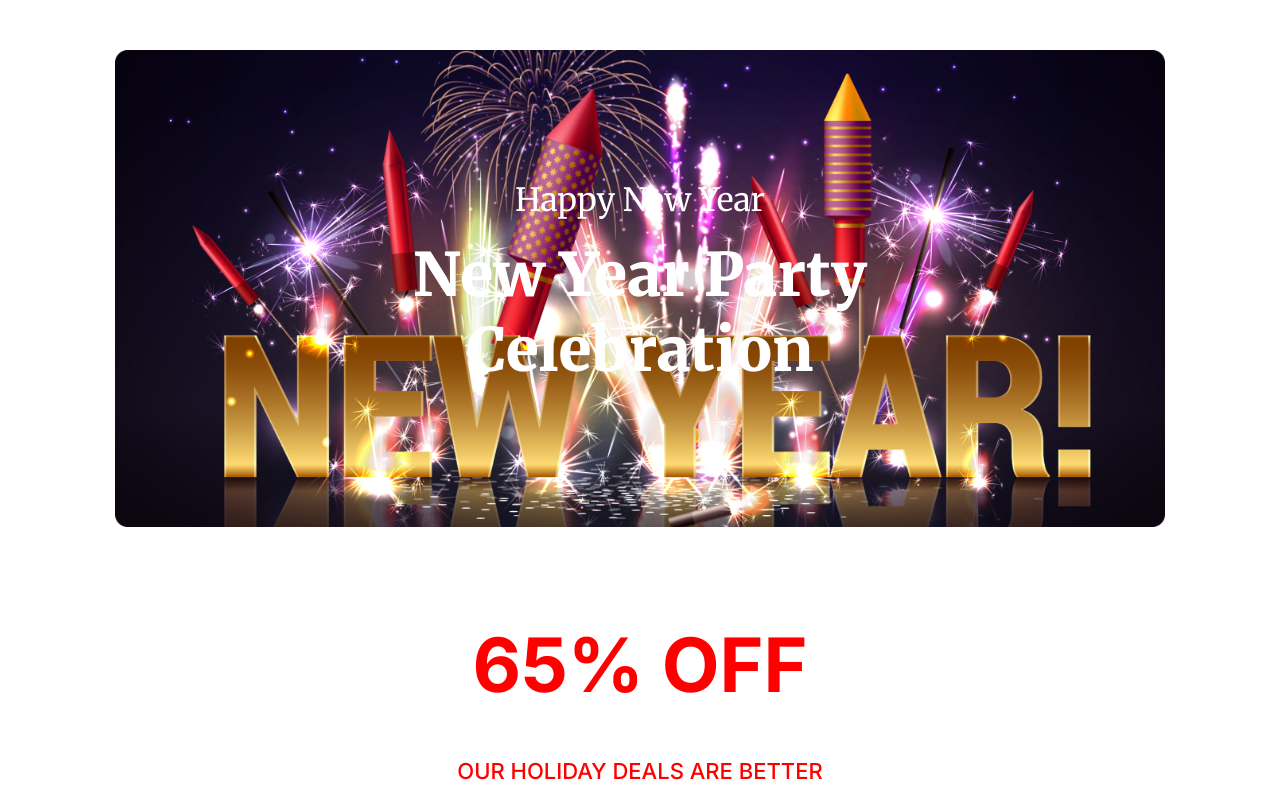
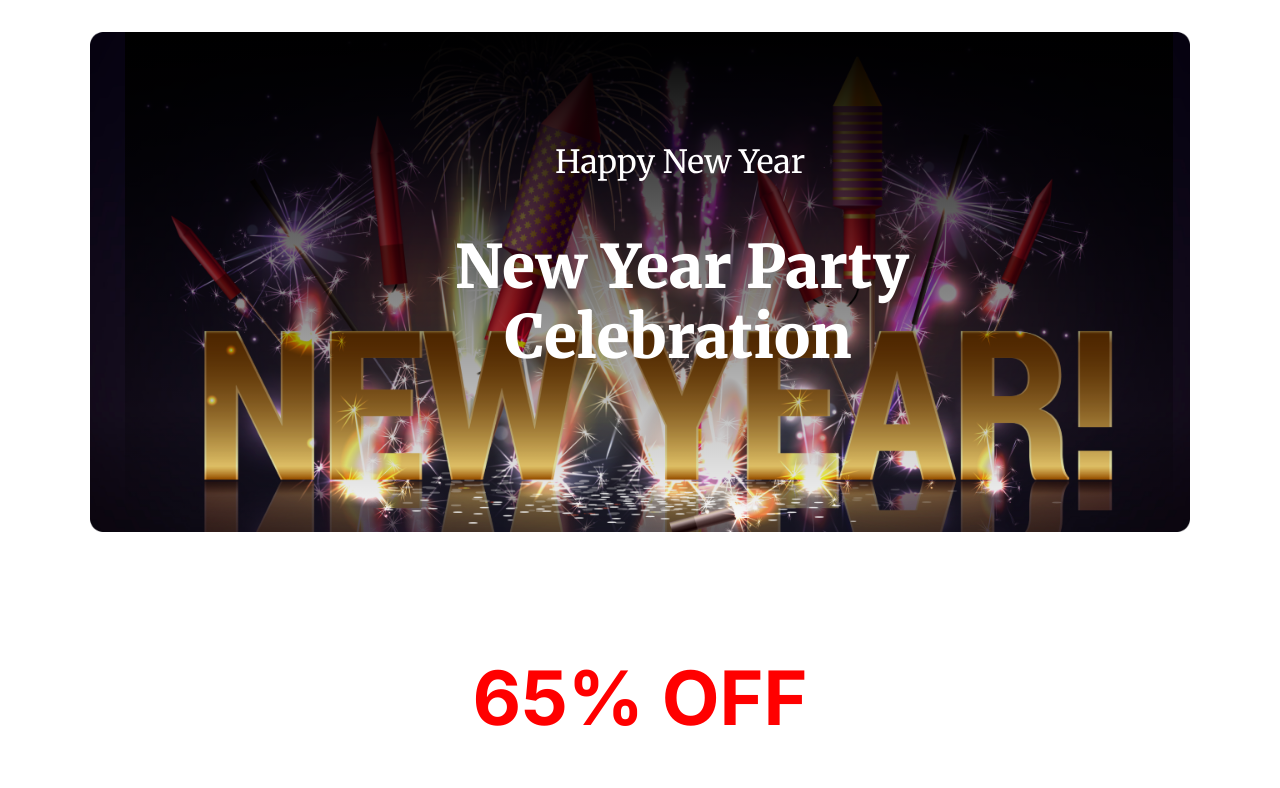
Before and after one commit to MdRakibBari/Assignment-1-repo, a plain HTML site: page index.html in a window 1280 px wide. Shown: the top 788 px of the page. Drawn offline with Linux system fonts and the light colour scheme.

Commit message:
Finally My Website Is Done

```diff
--- a/Styles/design.css
+++ b/Styles/design.css
@@ -585,7 +585,7 @@ body {
     margin-left: 68px;
 }
 
-.tum1 {
+.tumi1 {
     color: #FFF;
     font-family: Merriweather;
     font-size: 60px;
@@ -598,7 +598,7 @@ body {
     padding-top: 20px;
 }
 
-.tum2 {
+.tumi2 {
     color: rgba(255, 255, 255, 0.80);
     font-family: Inter;
     font-size: 16px;
@@ -624,7 +624,85 @@ body {
     margin-top: 20px;
 
 }
-.Allaa{
+
+.Allaa {
     margin-top: 120px;
     margin-bottom: 120px;
 }
+
+.kalula {
+    width: 100%;
+    height: 500px;
+    background-color: crimson;
+    background-image: url(../Images/Banner\ Image.png);
+    background-repeat: no-repeat;
+    background-size: 1100px;
+    background-position: center;
+}
+
+.banula {
+    width: 100%;
+    height: 500px;
+    background-image: linear-gradient(to bottom, red, blue);
+
+}
+
+.poper {
+    width: 100%;
+    height: 500px;
+    background-image: url('../Images/Banner\ Image.png');
+    background-repeat: no-repeat;
+    background-size: 1100px;
+    background-position: center;
+
+
+}
+
+.toper {
+    width: 75%;
+    height: 500px;
+    background-image: linear-gradient(to bottom, rgba(0, 0, 0, 4), rgba(0, 0, 0, 0));
+    margin-left: 117px;
+    padding-right: 100px;
+
+
+}
+
+.tum1 {
+    color: #FFF;
+    font-family: Merriweather;
+    font-size: 32px;
+    font-weight: 400;
+    padding-top: 110px;
+    padding-bottom: 0px;
+    padding-left: 430px;
+}
+
+.tum2 {
+    color: #FFF;
+    padding-left: 330px;
+    font-family: Merriweather;
+    font-size: 60px;
+    font-weight: 900;
+    line-height: 70px;
+    padding-top: 0px;
+    margin-bottom: 0px;
+    /* text-align: center; */
+
+}
+
+.tum3 {
+    color: #FFF;
+    padding-left: 380px;
+    font-family: Merriweather;
+    font-size: 60px;
+    font-weight: 900;
+    line-height: 70px;
+    padding-top: 0px;
+    margin-top: 0px;
+    /* text-align: center; */
+}
+
+.bannnnar {
+    margin-bottom: 120px;
+}
--- a/index.html
+++ b/index.html
@@ -18,18 +18,13 @@
     <header class="bannnnar">
          <!-- banner section -->
 
-         <section class="wow">
-            <div class="banner">
-                <div class="titles">
-                    <h3 class="title">Happy New Year</h3>
-                <h1 class="main-title">New Year Party <br> Celebration</h1>
-                </div>
+         <section class="poper">
+            <div class="toper">
+                    <h3 class="tum1">Happy New Year</h3>
+                    <h1 class="tum2">New Year Party</h1>
+                    <h1 class="tum3">Celebration</h1>
             </div>
-            <div class="webima">
-
-            </div>
-         </section>
-
+        </section>
 
     </header>
     <section class="lotsleka">
@@ -47,8 +42,8 @@
         <section class="linear">
             <div class="gorgious">
                 <div class="simple">
-                    <h1 class="tum1">Welcome to<br>midnight party</h1>
-                    <h2 class="tum2">Dolor sit amet consectetur. Consequat eget consectetur maecenas sed molestie<br>malesuada. Ipsum sed sodales risus ut pellentesque vel euismod. </h2>
+                    <h1 class="tumi1">Welcome to<br>midnight party</h1>
+                    <h2 class="tumi2">Dolor sit amet consectetur. Consequat eget consectetur maecenas sed molestie<br>malesuada. Ipsum sed sodales risus ut pellentesque vel euismod. </h2>
                     <button class="tumbiao">JOIN NOW</button>
                 </div>
                 <div class="simple"><img class="puku" src="Images/Group 70.png" alt=""></div>
@@ -175,8 +170,6 @@
 
     </footer>
 
-
-
 </body>
 
 </html>
```
